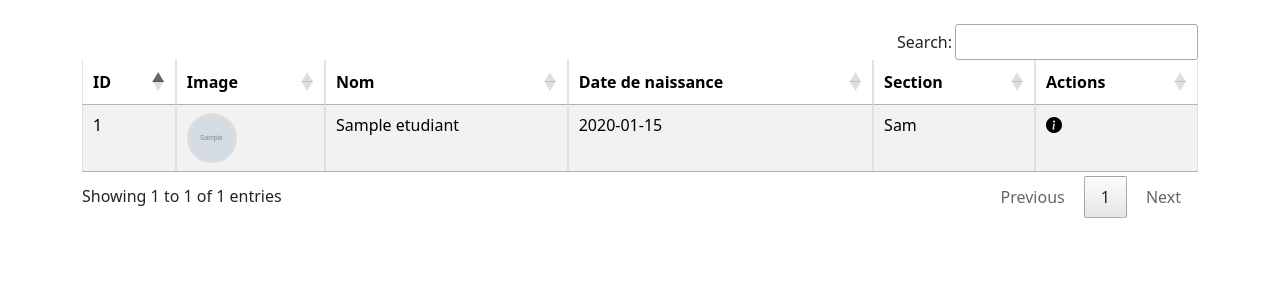
After one commit to ahmeed2211/phpgl2, a PHP site: page /fragments/admindatatable.php in a window 1280 px wide. The commit adds this page. Shown: the top 300 px of the page. Run offline with PHP 8.4, Linux system fonts and the light colour scheme; tables that the repository leaves empty hold one stand-in row (values such as "Sample post"); grey boxes marked "Sample" are stand-in pictures; some libraries are stand-ins or nearby versions.

Commit message:
added admin pages / problem with PHP filter

```diff
--- /dev/null
+++ b/Ex5/fragments/admindatatable.php
@@ -0,0 +1,95 @@
+<?php
+try {
+    $db = new PDO("mysql:host=localhost;dbname=tpphp", "root", "houssem");
+    $query = $db->query("SELECT * FROM Etudiant");
+    $students = $query->fetchAll(PDO::FETCH_ASSOC);
+} catch (PDOException $e) {
+    die("Erreur: " . $e->getMessage());
+}
+?>
+<!DOCTYPE html>
+<html lang="fr">
+<head>
+    <meta charset="UTF-8">
+    <title>Liste des étudiants</title>
+
+    <!-- Bootstrap -->
+    <link href="https://cdn.jsdelivr.net/npm/bootstrap@5.3.3/dist/css/bootstrap.min.css" rel="stylesheet">
+    <link rel="stylesheet" href="https://cdn.jsdelivr.net/npm/bootstrap-icons@1.11.3/font/bootstrap-icons.min.css">
+
+    <!-- DataTables CSS -->
+    <link rel="stylesheet" href="https://cdn.datatables.net/1.13.6/css/jquery.dataTables.min.css">
+    <link rel="stylesheet" href="https://cdn.datatables.net/buttons/2.4.1/css/buttons.dataTables.min.css">
+
+    <!-- jQuery & DataTables -->
+    <script src="https://code.jquery.com/jquery-3.7.1.min.js"></script>
+    <script src="https://cdn.datatables.net/1.13.6/js/jquery.dataTables.min.js"></script>
+    <script src="https://cdn.datatables.net/buttons/2.4.1/js/dataTables.buttons.min.js"></script>
+    <script src="https://cdn.datatables.net/buttons/2.4.1/js/buttons.html5.min.js"></script>
+    <script src="https://cdn.datatables.net/buttons/2.4.1/js/buttons.print.min.js"></script>
+    <script src="https://cdnjs.cloudflare.com/ajax/libs/jszip/3.10.1/jszip.min.js"></script>
+    <script src="https://cdnjs.cloudflare.com/ajax/libs/pdfmake/0.1.36/pdfmake.min.js"></script>
+    <script src="https://cdnjs.cloudflare.com/ajax/libs/pdfmake/0.1.36/vfs_fonts.js"></script>
+
+    <style>
+        .student-img {
+            width: 50px;
+            height: 50px;
+            object-fit: cover;
+            border-radius: 50%;
+            border: 2px solid #ddd;
+        }
+    </style>
+</head>
+<body class="p-4">
+
+<div class="container">
+
+<!--    <div class="container mb-3">-->
+<!--        <form method="get" class="d-flex gap-2">-->
+<!--            <input type="text" name="search" class="form-control" placeholder="Rechercher par nom..." value="--><?php //= htmlspecialchars($searchTerm) ?><!--">-->
+<!--            <button type="submit" class="btn btn-primary">Filtrer</button>-->
+<!--            <a href="index.php" class="btn btn-secondary">Réinitialiser</a>-->
+<!--        </form>-->
+<!--    </div>-->
+
+
+
+    <table id="studentTable" class="table table-striped table-bordered">
+        <thead>
+        <tr>
+            <th>ID</th>
+            <th>Image</th>
+            <th>Nom</th>
+            <th>Date de naissance</th>
+            <th>Section</th>
+            <th>Actions</th>
+
+        </tr>
+        </thead>
+        <tbody>
+        <?php foreach ($students as $student): ?>
+            <tr>
+                <td><?= $student['id'] ?></td>
+                <td><img src="<?= htmlspecialchars($student['image_url']) ?>" class="student-img" alt="photo"></td>
+                <td><?= htmlspecialchars($student['name']) ?></td>
+                <td><?= $student['birthday'] ?></td>
+                <td><?= htmlspecialchars($student['section']) ?></td>
+                <td><i class="bi bi-info-circle-fill"></i></td>
+            </tr>
+        <?php endforeach; ?>
+        </tbody>
+    </table>
+</div>
+
+<script>
+    $(document).ready(function () {
+        $('#studentTable').DataTable({
+            dom: 'Bfrtip',
+            buttons: ['copy', 'csv', 'excel', 'pdf']
+        });
+    });
+</script>
+
+</body>
+</html>
--- a/Ex5/home.php
+++ b/Ex5/home.php
@@ -1,5 +1,5 @@
 <?php
-$pageTitle = "Authentification";
+$pageTitle = "Document";
 include 'fragments/header.php'; ?>
 
     <div class="alert alert-light" role="alert">
```
Also changed, not shown: Ex5/Admin/adminhome.php (+12 -0 lines), Ex5/Admin/etudiants.php (added, +32 -0 lines), Ex5/fragments/navbar.php (added, +16 -0 lines).
